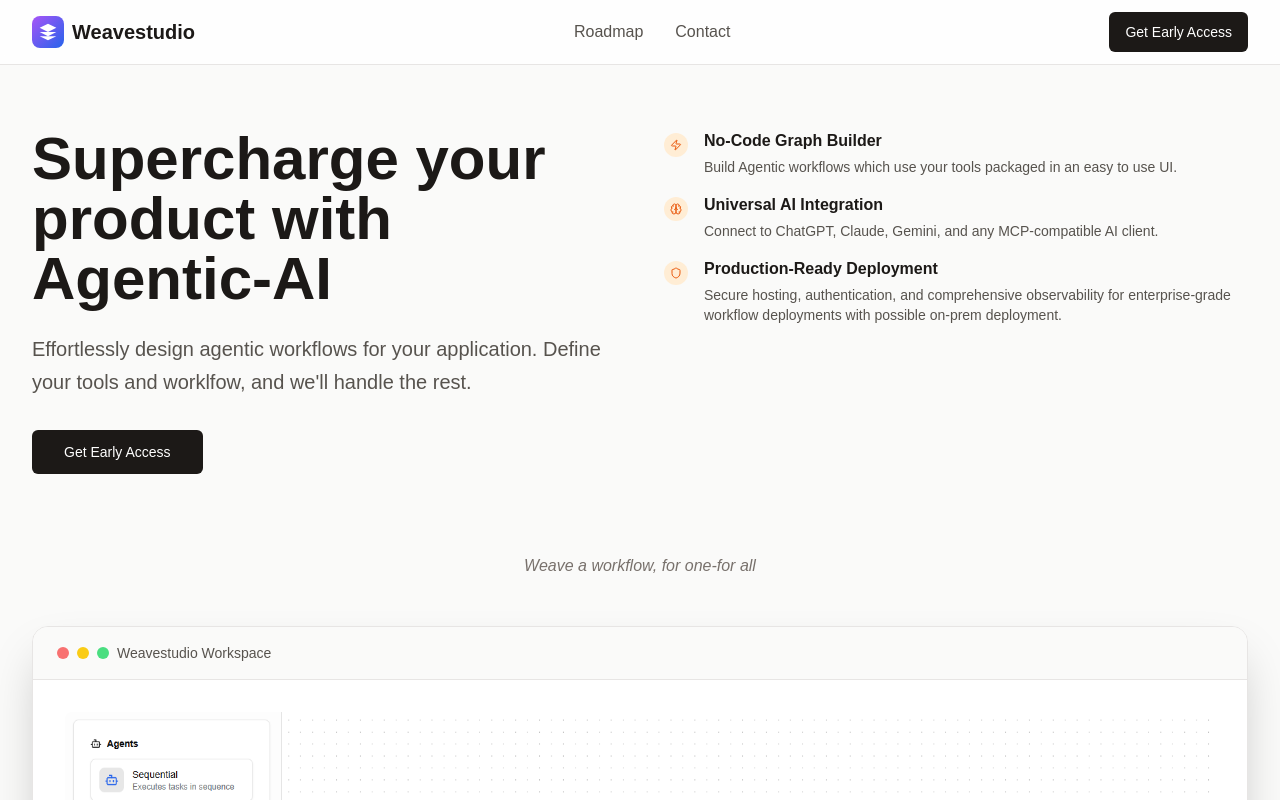
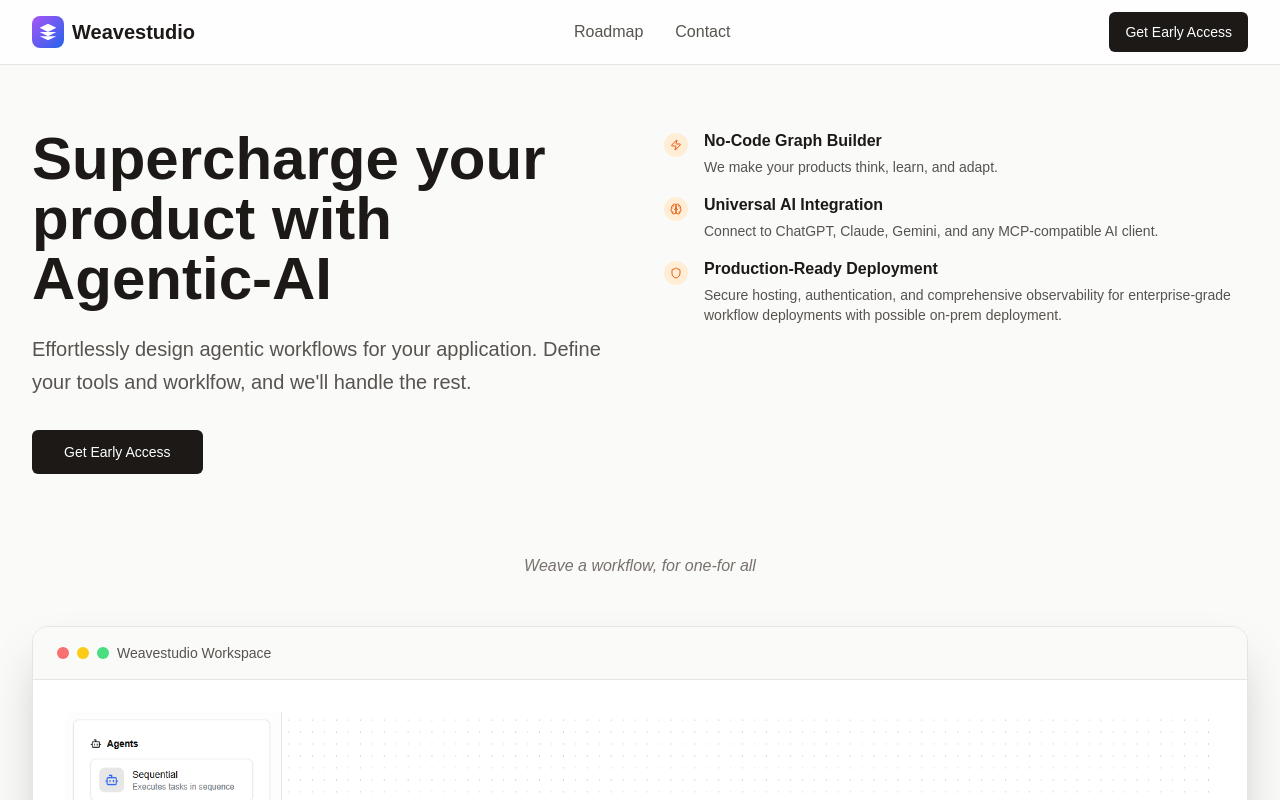
Before and after one commit to vabheed/weavestudio, a Next.js app: page / in a window 1280 px wide. Shown: the top 800 px of the page. Built offline with nearby package versions, Linux system fonts and the light colour scheme.

Commit message:
Update page.tsx

```diff
--- a/app/page.tsx
+++ b/app/page.tsx
@@ -93,7 +93,7 @@ export default function LandingPage() {
                   <div>
                     <h3 className="font-semibold text-stone-900 mb-1">No‑Code Graph Builder</h3>
                     <p className="text-stone-600 text-sm">
-                      Build Agentic workflows which use your tools packaged in an easy to use UI.
+                      We make your products think, learn, and adapt.
                     </p>
                   </div>
                 </div>
```
